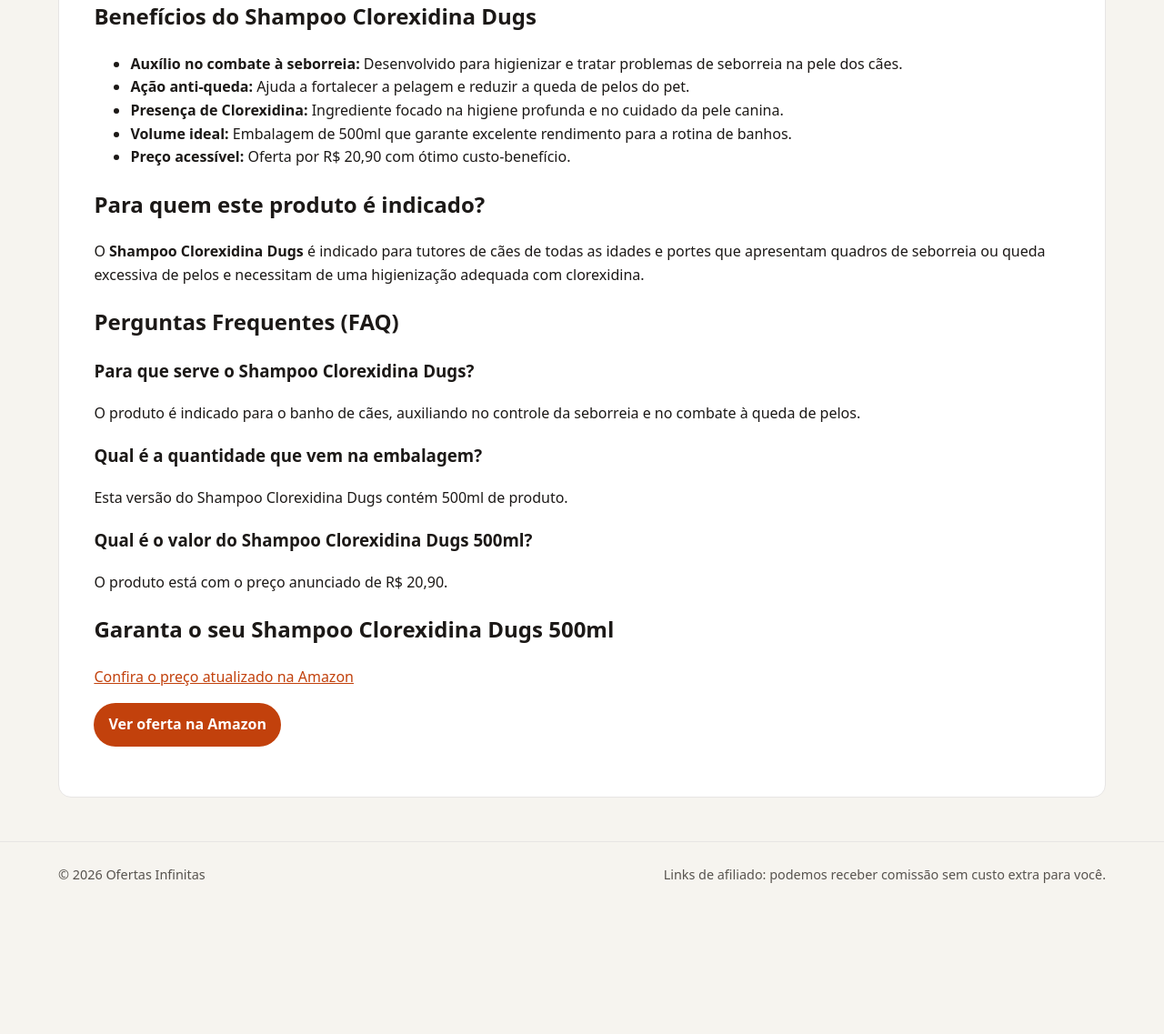
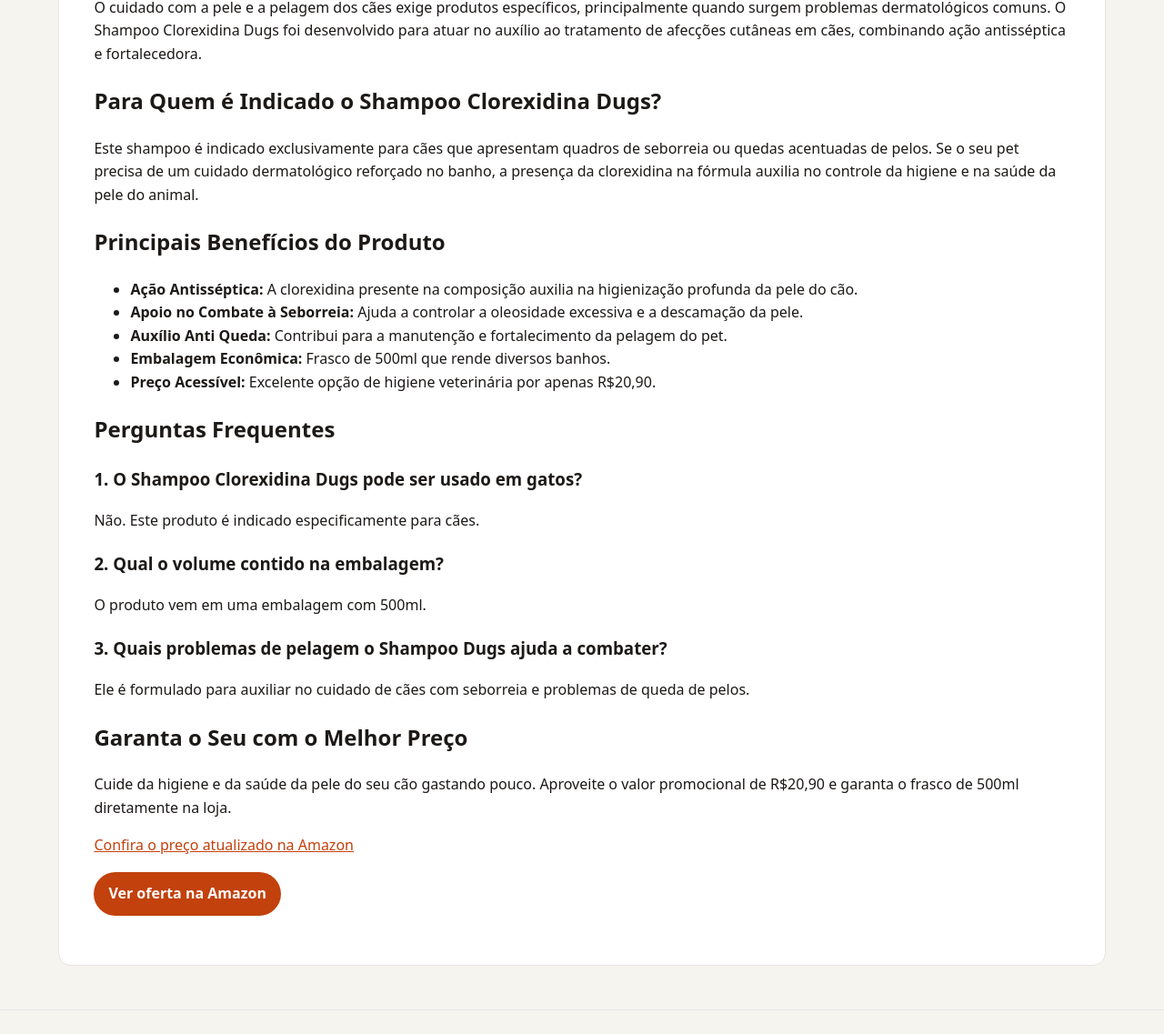
Before and after one commit to Monuver/afiliado, a Jekyll site: the page built from _posts/2026-08-18-shampoo-clorexidina-dugs-caes-seborreia-anti-queda-500ml-b09l9qkmd1.md, in a window 1280 px wide and 1400 px high, scrolled down 349 px. Shown: the part 263-1400 px from the top of the window at 91% size. Built offline with Jekyll 4.4.1, drawn with Linux system fonts in a browser that asks for light colours; before the commit the page ends 1617 px from its top, so only the background shows below that; some of the changed text lies outside the part shown.

Commit message:
chore: novas ofertas geradas automaticamente

```diff
--- a/_posts/2026-08-18-shampoo-clorexidina-dugs-caes-seborreia-anti-queda-500ml-b09l9qkmd1.md
+++ b/_posts/2026-08-18-shampoo-clorexidina-dugs-caes-seborreia-anti-queda-500ml-b09l9qkmd1.md
@@ -1,8 +1,8 @@
 ---
 layout: post
-title: 'Shampoo Clorexidina Dugs 500ml: Cuidado Contra Seborreia e Queda de Pelos em Cães'
-description: Trate a seborreia e auxilie no combate à queda de pelos do seu cão com o Shampoo Clorexidina Dugs 500ml por apenas R$ 20,90 na Amazon.
-date: 2026-09-05 08:42:08 -0300
+title: 'Shampoo Clorexidina Dugs 500ml: Cuidado Eficiente para Cães com Seborreia e Queda'
+description: Trate a seborreia e a queda de pelos do seu cão com o Shampoo Clorexidina Dugs 500ml por R$20,90. Proteção e higiene para o seu pet!
+date: 2026-09-06 09:00:26 -0300
 categories:
 - ofertas
 image: https://m.media-amazon.com/images/I/41J5jrHMIdL._AC_SL1000_.jpg
@@ -10,35 +10,39 @@ preco: R$20,90
 affiliate_url: https://amzn.to/4qzhrZ9
 ---
 
-# Shampoo Clorexidina Dugs 500ml: Cuidado Contra Seborreia e Queda de Pelos em Cães
+# Shampoo Clorexidina Dugs 500ml: Cuidado Eficiente para Cães com Seborreia e Queda
 
-Trate a seborreia e auxilie no combate à queda de pelos do seu cão com o Shampoo Clorexidina Dugs 500ml por apenas R$ 20,90 na Amazon.
+Trate a seborreia e a queda de pelos do seu cão com o Shampoo Clorexidina Dugs 500ml por R$20,90. Proteção e higiene para o seu pet!
 
 ![Shampoo Clorexidina Dugs Cães Seborreia Anti Queda 500ml](https://m.media-amazon.com/images/I/41J5jrHMIdL._AC_SL1000_.jpg)
 
-## Benefícios do Shampoo Clorexidina Dugs
+O cuidado com a pele e a pelagem dos cães exige produtos específicos, principalmente quando surgem problemas dermatológicos comuns. O Shampoo Clorexidina Dugs foi desenvolvido para atuar no auxílio ao tratamento de afecções cutâneas em cães, combinando ação antisséptica e fortalecedora.
 
-* **Auxílio no combate à seborreia:** Desenvolvido para higienizar e tratar problemas de seborreia na pele dos cães.
-* **Ação anti-queda:** Ajuda a fortalecer a pelagem e reduzir a queda de pelos do pet.
-* **Presença de Clorexidina:** Ingrediente focado na higiene profunda e no cuidado da pele canina.
-* **Volume ideal:** Embalagem de 500ml que garante excelente rendimento para a rotina de banhos.
-* **Preço acessível:** Oferta por R$ 20,90 com ótimo custo-benefício.
+## Para Quem é Indicado o Shampoo Clorexidina Dugs?
 
-## Para quem este produto é indicado?
+Este shampoo é indicado exclusivamente para cães que apresentam quadros de seborreia ou quedas acentuadas de pelos. Se o seu pet precisa de um cuidado dermatológico reforçado no banho, a presença da clorexidina na fórmula auxilia no controle da higiene e na saúde da pele do animal.
 
-O **Shampoo Clorexidina Dugs** é indicado para tutores de cães de todas as idades e portes que apresentam quadros de seborreia ou queda excessiva de pelos e necessitam de uma higienização adequada com clorexidina.
+## Principais Benefícios do Produto
 
-## Perguntas Frequentes (FAQ)
+* **Ação Antisséptica:** A clorexidina presente na composição auxilia na higienização profunda da pele do cão.
+* **Apoio no Combate à Seborreia:** Ajuda a controlar a oleosidade excessiva e a descamação da pele.
+* **Auxílio Anti Queda:** Contribui para a manutenção e fortalecimento da pelagem do pet.
+* **Embalagem Econômica:** Frasco de 500ml que rende diversos banhos.
+* **Preço Acessível:** Excelente opção de higiene veterinária por apenas R$20,90.
 
-### Para que serve o Shampoo Clorexidina Dugs?
-O produto é indicado para o banho de cães, auxiliando no controle da seborreia e no combate à queda de pelos.
+## Perguntas Frequentes
 
-### Qual é a quantidade que vem na embalagem?
-Esta versão do Shampoo Clorexidina Dugs contém 500ml de produto.
+### 1. O Shampoo Clorexidina Dugs pode ser usado em gatos?
+Não. Este produto é indicado especificamente para cães.
 
-### Qual é o valor do Shampoo Clorexidina Dugs 500ml?
-O produto está com o preço anunciado de R$ 20,90.
+### 2. Qual o volume contido na embalagem?
+O produto vem em uma embalagem com 500ml.
 
-## Garanta o seu Shampoo Clorexidina Dugs 500ml
+### 3. Quais problemas de pelagem o Shampoo Dugs ajuda a combater?
+Ele é formulado para auxiliar no cuidado de cães com seborreia e problemas de queda de pelos.
+
+## Garanta o Seu com o Melhor Preço
+
+Cuide da higiene e da saúde da pele do seu cão gastando pouco. Aproveite o valor promocional de R$20,90 e garanta o frasco de 500ml diretamente na loja.
 
 [Confira o preço atualizado na Amazon](https://amzn.to/4qzhrZ9)
```
Also changed, not shown: _posts/2026-08-18-cadeira-escritorio-presidente-atlanta-duoffice-preta-comfort-b09vnbcfdj.md (+27 -17 lines), _posts/2026-08-18-hastes-flexiveis-cotonete-bebe-bastonetes-bellacotton-caixa-b0cx9wkp1b.md (+19 -18 lines), _posts/2026-08-20-cafeteira-de-fogao-moka-italiana-expresso-aluminio-ate-6-xic-b08b79hyvc.md (+18 -20 lines).
